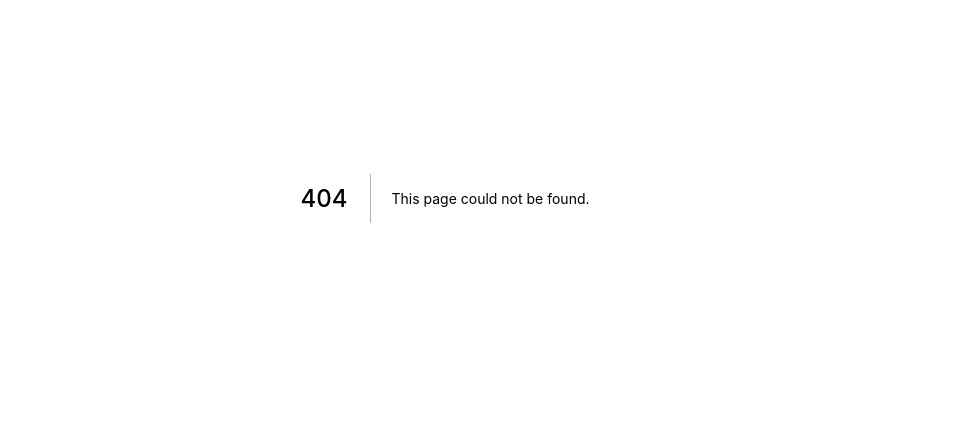
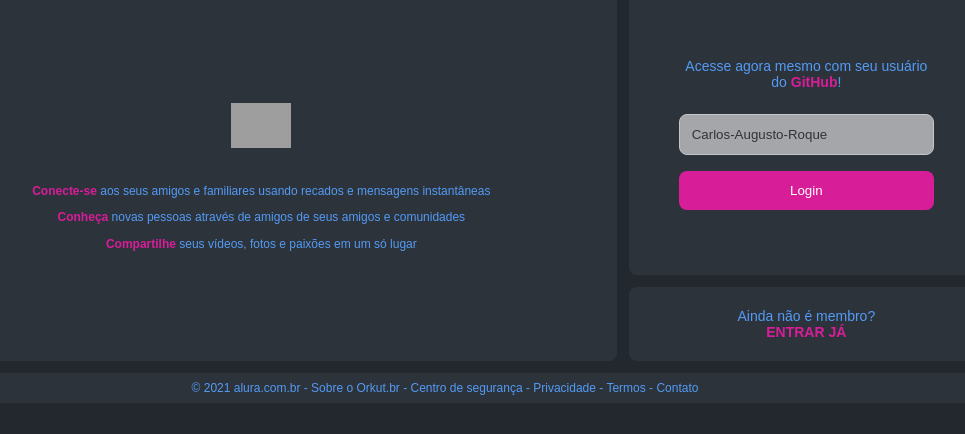
Before and after one commit to Carlos-Augusto-Roque/alurakut, a Next.js app: page /login in a window 1280 px wide. Before the commit this address had no page. Shown: the part 202-636 px from the top of the page, without its empty margins (195-1160 px from the left). Built offline with nearby package versions, Linux system fonts and the light colour scheme; grey boxes are pictures that could not be loaded.

Commit message:
Aula 5 - Login e Logout + validação de token

```diff
--- a/package.json
+++ b/package.json
@@ -9,7 +9,9 @@
   "dependencies": {
     "axios": "^0.21.1",
     "datocms-client": "^3.4.11",
+    "jsonwebtoken": "^8.5.1",
     "next": "latest",
+    "nookies": "^2.5.2",
     "react": "^17.0.2",
     "react-dom": "^17.0.2",
     "react-is": "^17.0.2",
--- a/pages/_app.js
+++ b/pages/_app.js
@@ -13,7 +13,7 @@
 
   body {
     font-family: sans-serif;
-    background-color: #d9e6f6;
+    background-color: hsl(215, 15%, 16%);
   }
 
   #__next {
--- /dev/null
+++ b/pages/login.js
@@ -0,0 +1,83 @@
+import React from 'react';
+// Hook do NextJs
+import { useRouter } from 'next/router'
+import nookies from 'nookies'
+import { useState } from 'react'
+
+export default function LoginScreen() {
+
+  const router = useRouter()
+  const [githubUser, setGithubUser] = useState('Carlos-Augusto-Roque')
+
+  return (
+    <main style={{ display: 'flex', flex: 1, alignItems: 'center', justifyContent: 'center' }}>
+      <div className="loginScreen">
+        <section className="logoArea">
+          <img src="https://alurakut.vercel.app/logo.svg" />
+
+          <p><strong>Conecte-se</strong> aos seus amigos e familiares usando recados e mensagens instantâneas</p>
+          <p><strong>Conheça</strong> novas pessoas através de amigos de seus amigos e comunidades</p>
+          <p><strong>Compartilhe</strong> seus vídeos, fotos e paixões em um só lugar</p>
+        </section>
+
+        <section className="formArea">
+          <form className="box" onSubmit={(event) => {
+              event.preventDefault()
+              console.log('Usuário: ', githubUser)
+              fetch('https://alurakut.vercel.app/api/login',{
+                method: 'POST',
+                headers: {
+                  'Content-Type': 'application/json'
+                },
+                body: JSON.stringify({githubUser: githubUser})
+              })
+              .then(async (responseServer) => {
+                const dados = await responseServer.json()
+                const token = dados.token
+                nookies.set(null,'USER_TOKEN', token, {
+                  path: '/',
+                  maxAge: 86400 * 7
+                })
+                router.push('/')
+              })
+            }}>
+            <p>
+              Acesse agora mesmo com seu usuário do <strong id="strong-git">GitHub</strong>!
+            </p>
+            <input
+              placeholder="Usuário"
+              value={githubUser}
+              onChange={(event) => {
+                  setGithubUser(event.target.value)
+              }}
+            />
+            {githubUser.length === 0
+              ? <span id="span-campo">Preencha o campo !</span>
+              : ''
+            }
+            <button type="submit">
+              Login
+          </button>
+          </form>
+
+          <footer className="box">
+            <p>
+              Ainda não é membro? <br />
+              <a href="/login">
+                <strong>
+                  ENTRAR JÁ
+              </strong>
+              </a>
+            </p>
+          </footer>
+        </section>
+
+        <footer className="footerArea">
+          <p>
+            © 2021 alura.com.br - <a href="/">Sobre o Orkut.br</a> - <a href="/">Centro de segurança</a> - <a href="/">Privacidade</a> - <a href="/">Termos</a> - <a href="/">Contato</a>
+          </p>
+        </footer>
+      </div>
+    </main>
+  )
+}
--- a/src/components/CommunitiesList/index.js
+++ b/src/components/CommunitiesList/index.js
@@ -7,7 +7,7 @@
       </h2>
 
       <ul>
-        {communities.map((c) => {
+        {communities.slice(0,6).map((c) => {
           return (
             <li key={c.id}>
               <a href={`/communities/${c.id}`}>
--- a/src/components/ProfileRelations/index.js
+++ b/src/components/ProfileRelations/index.js
@@ -23,8 +23,9 @@
     overflow: hidden;
     border-radius: 8px;
     span {
-      color: #FFFFFF;
-      font-size: 10px;
+      color: hsl(214, 13%, 20%);
+      font-size: 12px;
+      color:#FFF;
       position: absolute;
       left: 0;
       bottom: 10px;
```
Also changed, not shown: pages/api/auth.js (added, +28 -0 lines), pages/index.js (+32 -3 lines), pages/logout.js (added, +15 -0 lines), src/components/Box/index.js (+17 -9 lines), src/services/GraphQLApi.js (deleted, +0 -29 lines), src/lib/AlurakutCommons.js, 1 other file (tests, documents, lock files or other folders).
